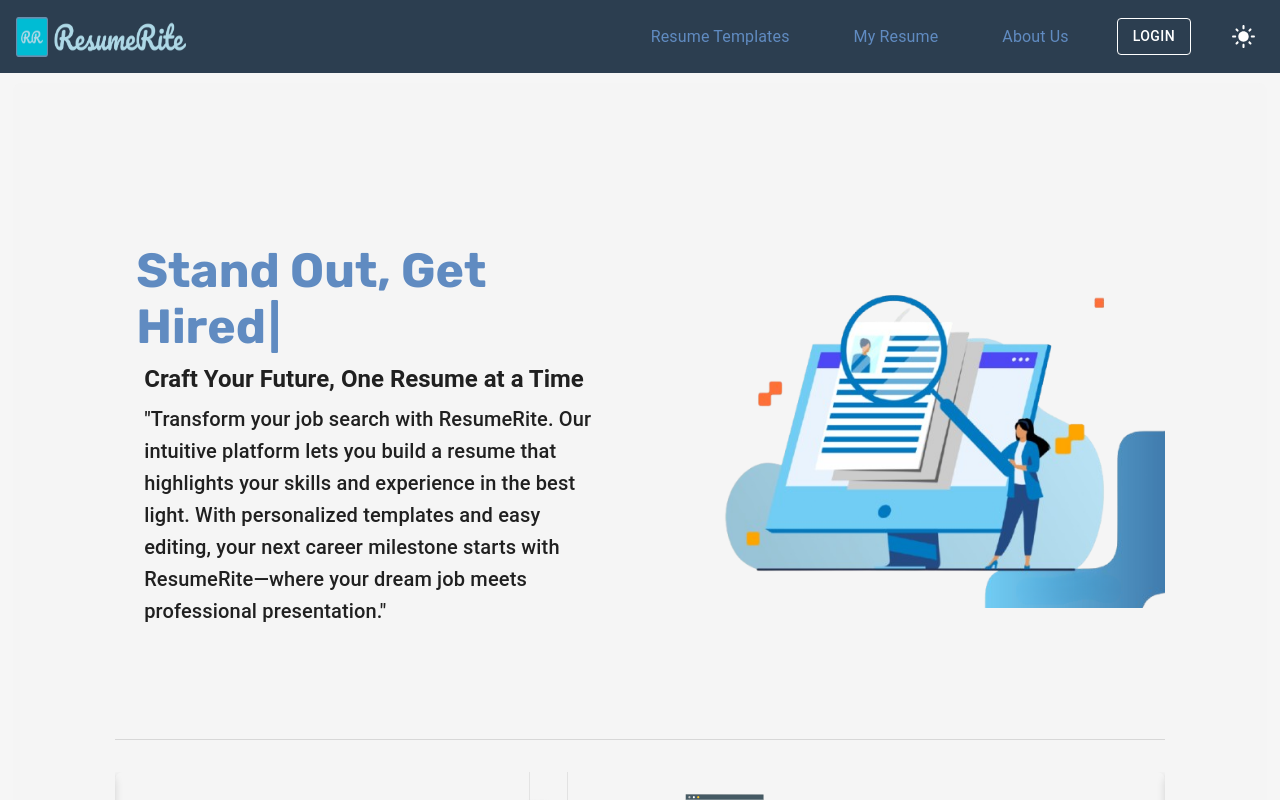
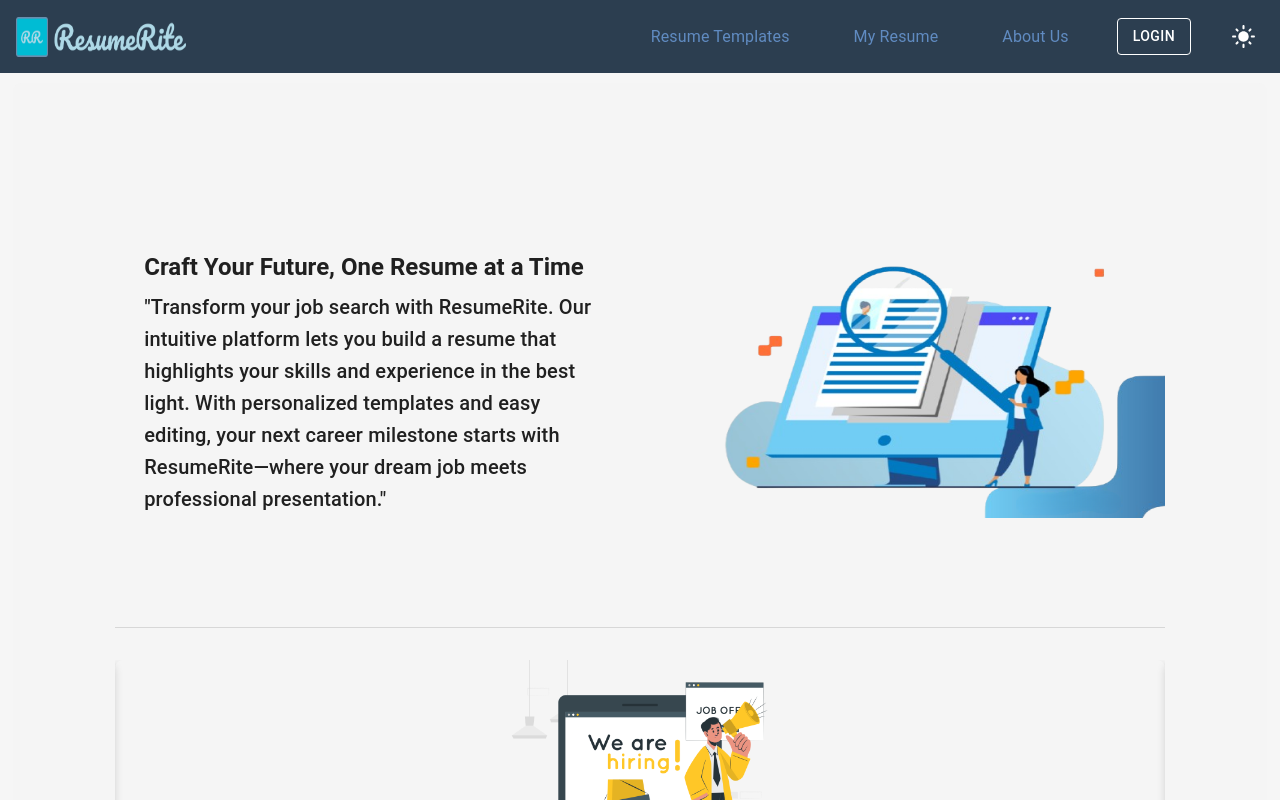
Before and after one commit to Saloni-Panwar/ResumeRite, a React (Create React App) app in the folder Frontend/: page / in a window 1280 px wide. Shown: the top 800 px of the page. Built offline with nearby package versions, Linux system fonts and the light colour scheme.

Commit message:
changed typical into typed

```diff
--- a/Frontend/package.json
+++ b/Frontend/package.json
@@ -26,7 +26,7 @@
     "react-scripts": "^5.0.1",
     "react-slick": "^0.30.3",
     "react-spring": "^9.7.5",
-    "react-typical": "^0.1.3",
+    "react-typed": "^2.0.12",
     "resume-builder": "file:",
     "slick-carousel": "^1.8.1",
     "web-vitals": "^2.1.4"
--- a/Frontend/src/scenes/AboutUs.jsx
+++ b/Frontend/src/scenes/AboutUs.jsx
@@ -4,7 +4,7 @@ import aboutus from "../assets/AboutImg.png";
 import { LinkedIn } from "@mui/icons-material";
 import FacebookIcon from "@mui/icons-material/Facebook";
 import { Instagram } from "@mui/icons-material";
-import Typical from "react-typical";
+import typed from "react-typed";
 
 const AboutUs = () => {
   const theme = useTheme();
@@ -33,7 +33,7 @@ const AboutUs = () => {
           </Typography>
           <Typography variant="h5" mb="1rem" color={primaryMain}>
             {/* Animated text using Typical */}
-            <Typical
+            <typed
               steps={[
                 "Welcome", 1000,
                 "Welcome to", 1000,
--- a/Frontend/src/scenes/Home .jsx
+++ b/Frontend/src/scenes/Home .jsx
@@ -269,7 +269,7 @@ import {
   Divider,
 } from "@mui/material";
 import Slider from "react-slick";
-import Typical from "react-typical"; // Import Typical for text animation
+import typed from "react-typed"; // Import Typical for text animation
 import { css,keyframes } from "@emotion/react";
 import "slick-carousel/slick/slick.css";
 import "slick-carousel/slick/slick-theme.css";
@@ -418,7 +418,7 @@ const Home = () => {
             variant={isMobileScreen ? "h4" : "h3"}
             fontWeight="bold"
           >
-            <Typical
+            <typed
               steps={["Stand", 1000, "Stand Out", 1000, "Stand Out, Get", 1000, "Stand Out, Get Hired", 2000]}
               loop={Infinity}
               wrapper="span"
```
Also changed, not shown: 2 other files (tests, documents, lock files or other folders).
